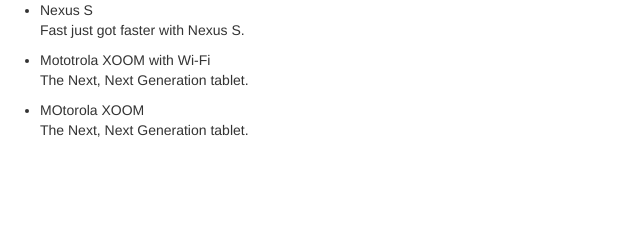
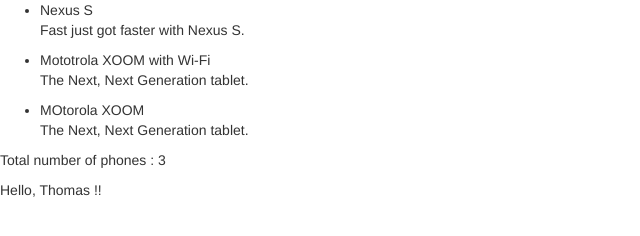
Before and after one commit to thomasbabuj/aangularjs-tut, a website: page app/index.html in a window 1280 px wide. Shown: the whole page, without its empty margins (0-640 px from the left). Drawn offline with nearby package versions, Linux system fonts and the light colour scheme.

Commit message:
added some extra experiments

```diff
--- a/app/index.html
+++ b/app/index.html
@@ -19,5 +19,8 @@
         </p>
       </li>
     </ul>
+    <p>Total number of phones : {{ phones.length }}</p>
+
+    <p>Hello, {{ name }}</p>
 </body>
 </html>
--- a/app/js/controllers.js
+++ b/app/js/controllers.js
@@ -15,4 +15,6 @@
 			'snippet' : 'The Next, Next Generation tablet.'
 		},
 	];
+
+	$scope.name = "Thomas !!";
 });
```
